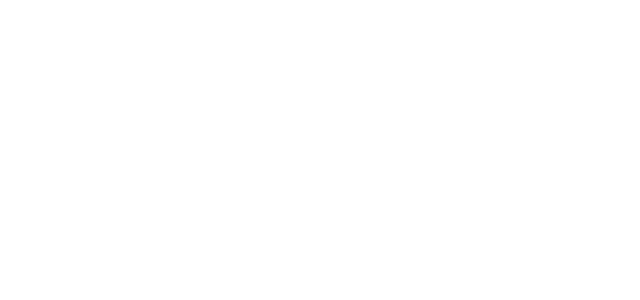
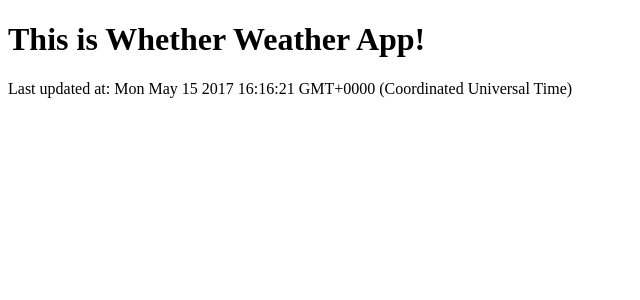
Before and after one commit to nataliakulas/whetherweather-app, a React (Create React App) app: page / in a window 1280 px wide. Shown: the top 300 px of the page, without its empty margins (0-640 px from the left). Built offline with nearby package versions, Linux system fonts and the light colour scheme; the HTML template or start-up script is replaced by a standard one.

Commit message:
updated at added;

```diff
--- a/src/App.js
+++ b/src/App.js
@@ -1,10 +1,13 @@
 import React, {Component} from 'react';
+
+const lastUpdate = new Date().toString();
 
 class App extends Component {
     render() {
         return (
             <div>
-
+                <h1>This is Whether Weather App!</h1>
+                <p>Last updated at: {lastUpdate}</p>
             </div>
 
         );
```
